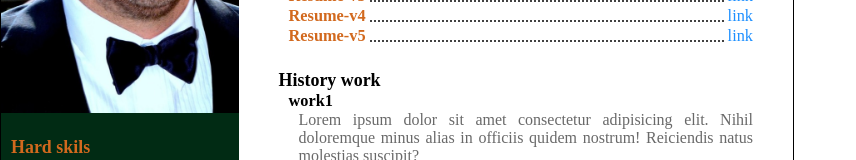
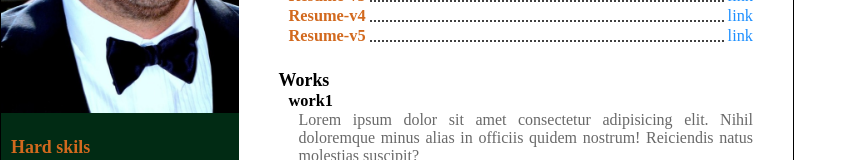
Before and after one commit to YEvhen-SHmatko/test-resume, a React (Create React App) app: page / in a window 1280 px wide. Shown: the part 299-459 px from the top of the page, without its empty margins (0-856 px from the left). Built offline with nearby package versions, Linux system fonts and the light colour scheme.

Commit message:
fix interface

```diff
--- a/src/App.tsx
+++ b/src/App.tsx
@@ -32,8 +32,8 @@ const App: React.FC = () => {
         <section className="content">
           <h1 className="fio">{data.fio}</h1>
           <p className="description">{data.description}</p>
-          <ProjectsComponent title="Projects" list={data.projects} />
-          <WorksComponent title="History work" list={data.works} />
+          <ProjectsComponent title={data.projects.title} list={data.projects.list} />
+          <WorksComponent title={data.works.title} list={data.works.list} />
         </section>
       </main>
     </div>
--- a/src/mocks/yevhen.ts
+++ b/src/mocks/yevhen.ts
@@ -15,7 +15,9 @@ const data: IData = {
       list: ['Agile', 'Scrum'],
     },
   ],
-  projects: [
+  projects: {
+    title: 'Projects',
+    list: [
       {
         id: '0',
         name: 'Resume-v1',
@@ -42,7 +44,10 @@ const data: IData = {
         link: 'www.google.com',
       },
     ],
-  works: [
+  },
+  works: {
+    title: 'Works',
+    list: [
       {
         id: '0',
         name: 'work1',
@@ -62,6 +67,7 @@ const data: IData = {
           'Lorem ipsum dolor sit amet consectetur adipisicing elit. Nihil doloremque minus alias in officiis quidem nostrum! Reiciendis natus molestias suscipit?',
       },
     ],
+  },
 };
 
 export default data;
```
Also changed, not shown: src/types.ts (+8 -2 lines). Lines whose indentation alone changed are shown as unchanged.
